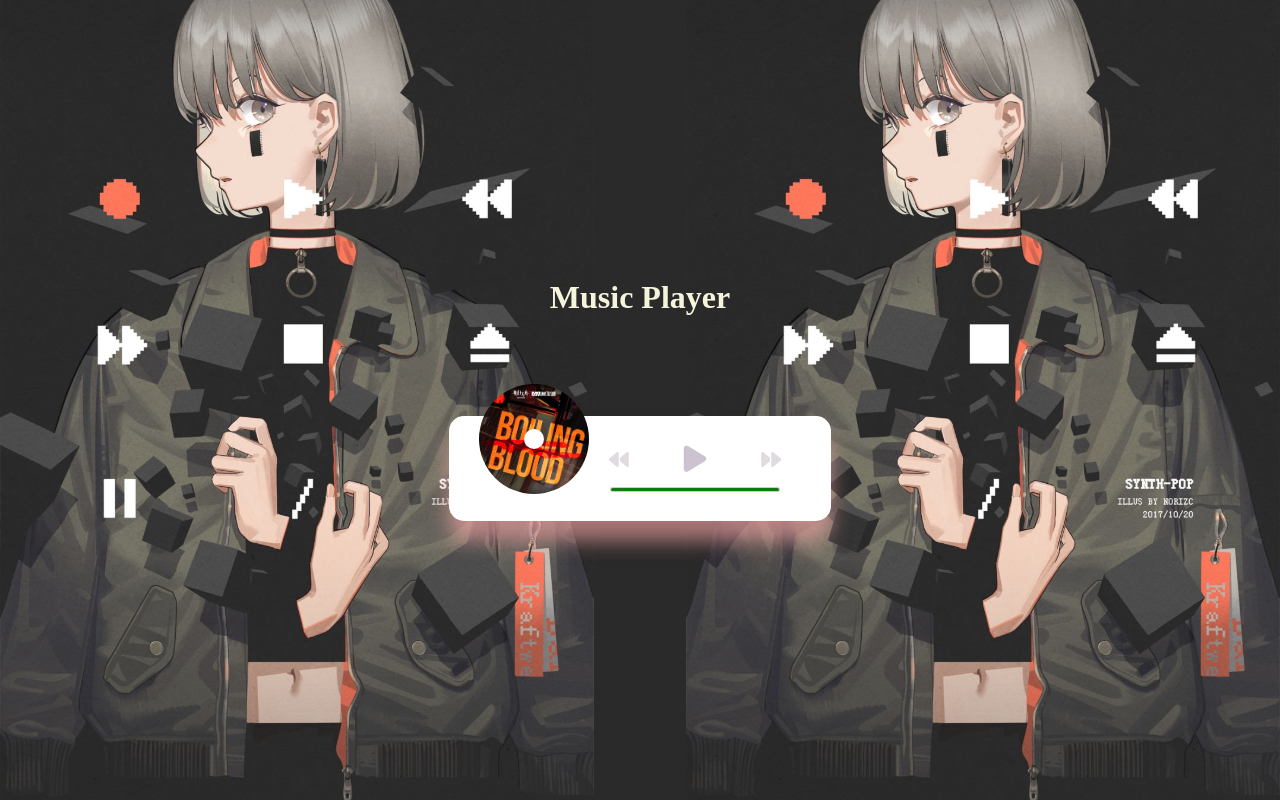
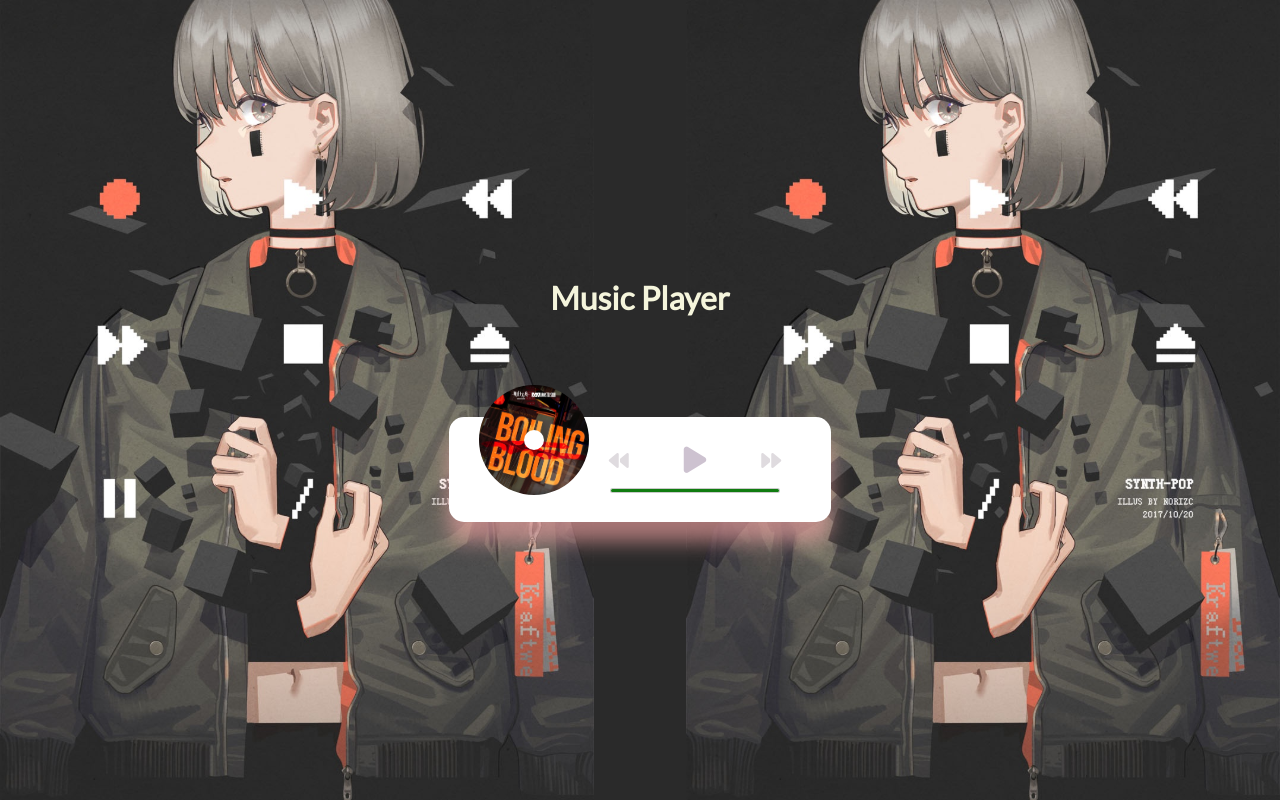
Before and after one commit to dekitsuneco/music-player, a website with bundled scripts: page index.html in a window 1280 px wide. Built offline with nearby package versions, Linux system fonts and the light colour scheme.

Commit message:
Import a new font and set font family to it

```diff
--- a/src/css/style.css
+++ b/src/css/style.css
@@ -1,3 +1,5 @@
+@import url('https://fonts.googleapis.com/css?family=Lato&display=swap');
+
 :root {
   --strength: 0%;
 }
@@ -10,7 +12,7 @@
 }
 
 body {
-  font-family: serif;
+  font-family: 'Lato', sans-serif;
 
   background-color: rgb(42, 42, 42);
   background-image: url('../assets/img/bgi.jpg');
```
